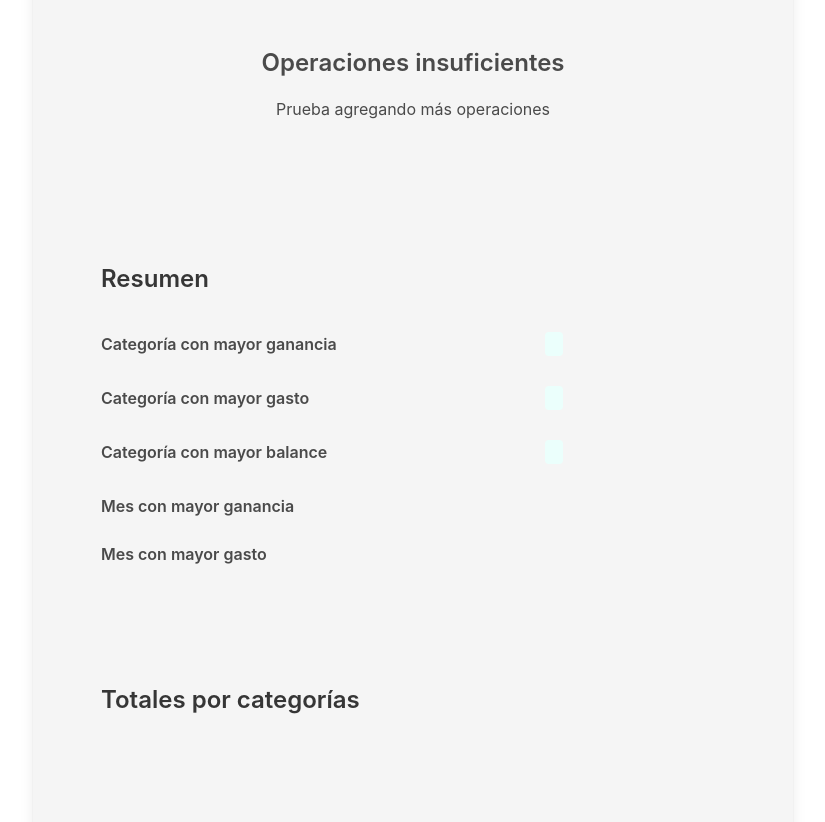
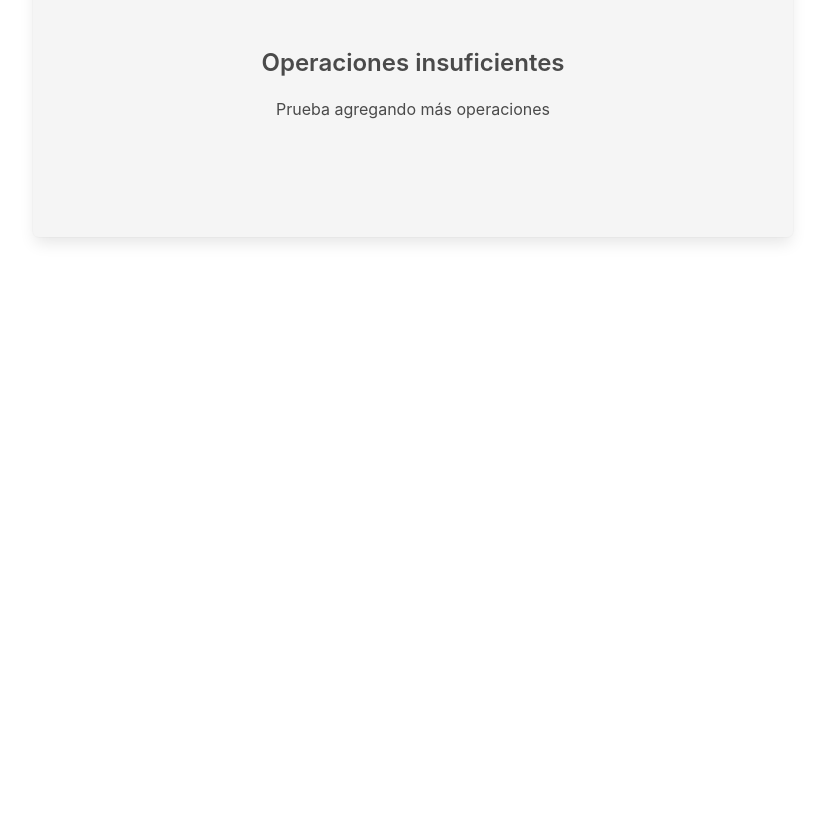
Before and after one commit to LuisinaMedina/money-manager-app, a plain HTML site: page index.html in a window 1280 px wide. Shown: the part 710-1532 px from the top of the page, without its empty margins (227-1052 px from the left). After the commit the page ends 995 px from the top, so only its background shows below. Drawn offline with nearby package versions, Linux system fonts and the light colour scheme.

Commit message:
[REPORTS] Add is-hidden class

```diff
--- a/index.html
+++ b/index.html
@@ -63,7 +63,7 @@
                             </div>
                         </div>
                         <!----- SUMMARY ------>
-                        <div id="report-status" class="">
+                        <div id="report-status" class="is-hidden">
                             <section class="section mb-5" id="summary">
                                 <h4 class="title is-size-4 mb-5 pb-4">Resumen</h4>
 
```
